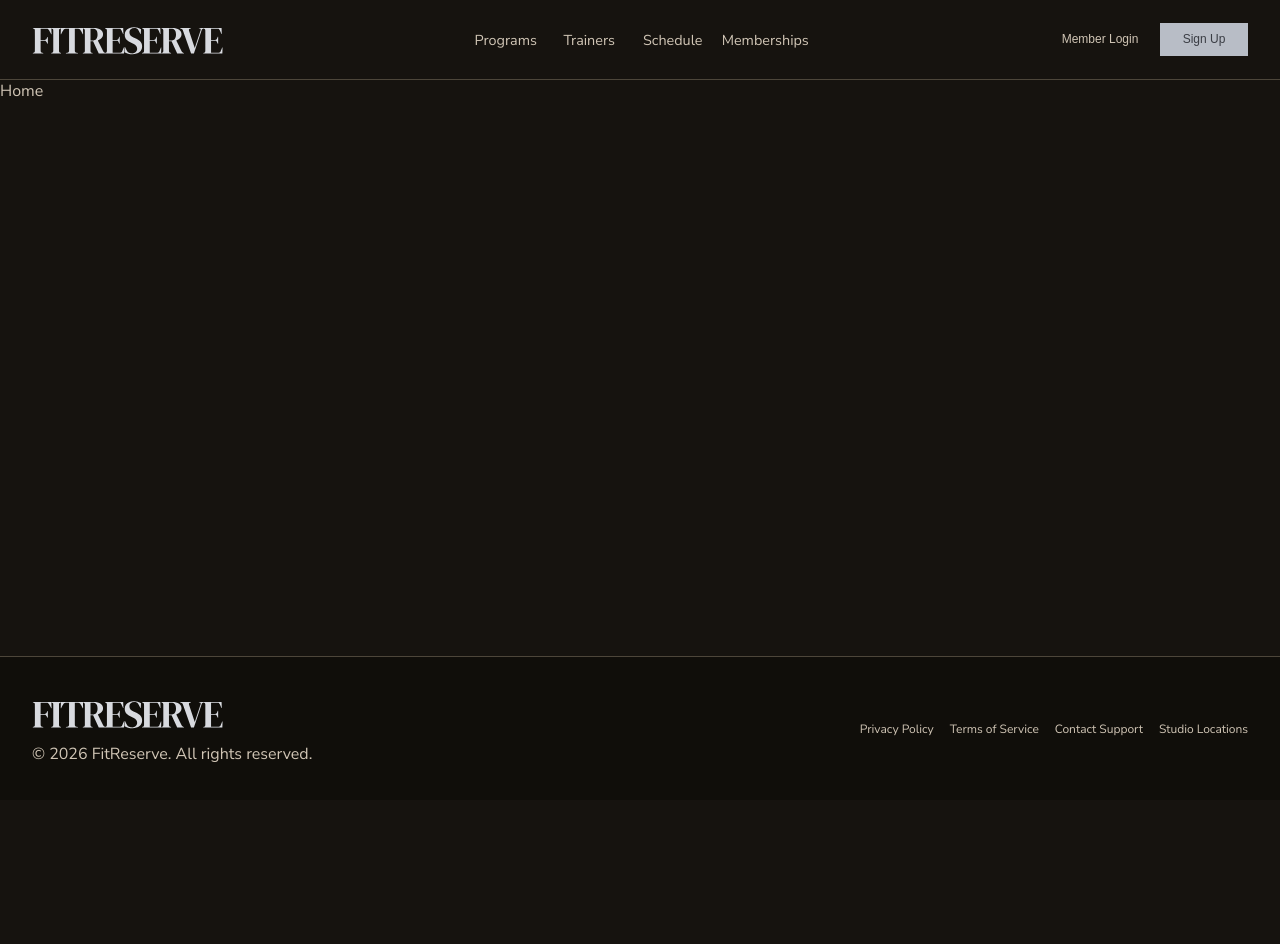
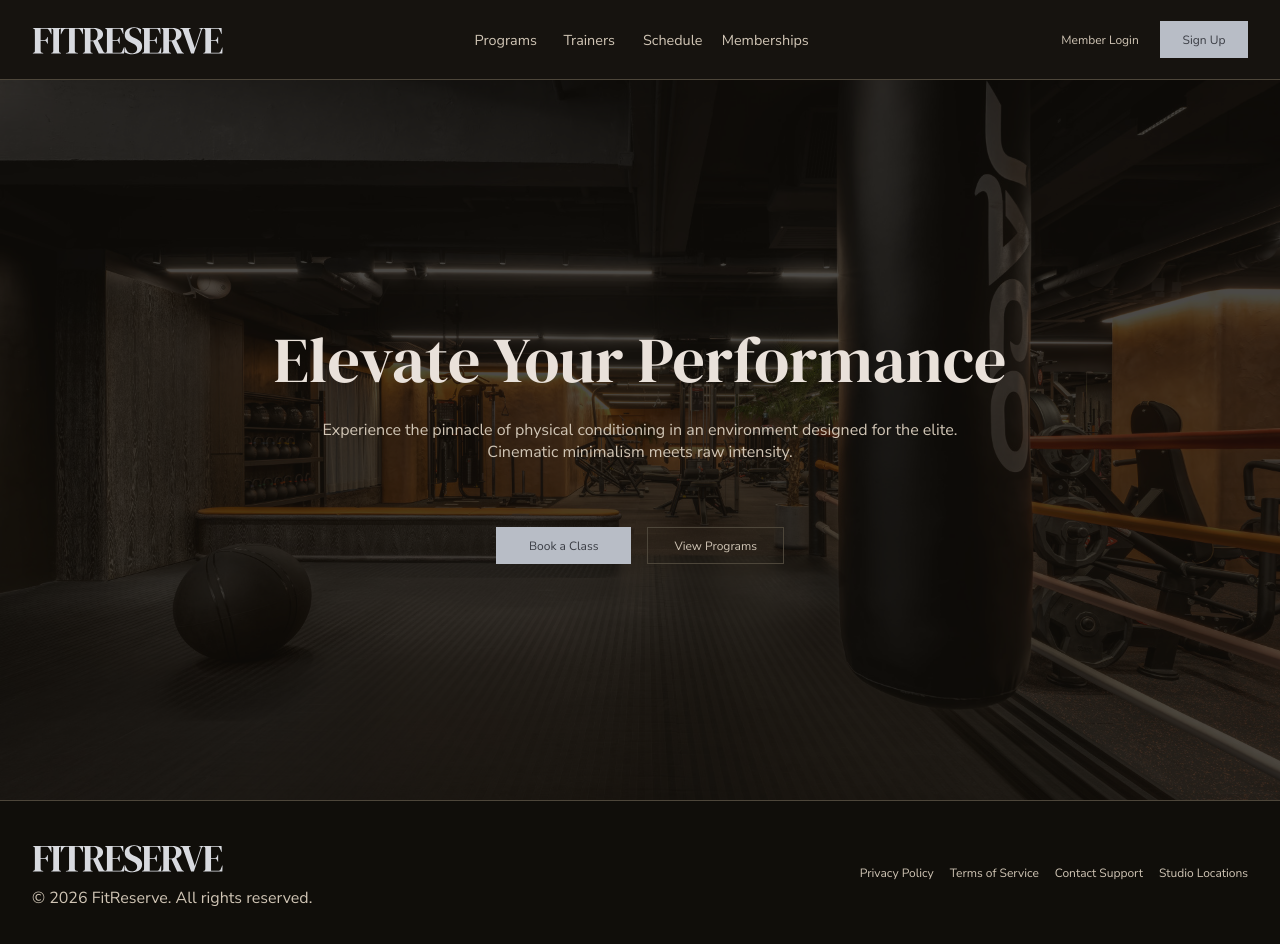
Before and after one commit to nikatopu/fitreserve, a React (Create React App) app: page / in a window 1280 px wide. Before the commit the page ends 800 px from the top, so only its background shows below. Built offline with nearby package versions, Linux system fonts and the light colour scheme.

Commit message:
Feat/ Landing

```diff
--- a/src/components/atoms/Button/Button.module.scss
+++ b/src/components/atoms/Button/Button.module.scss
@@ -6,10 +6,11 @@
   padding: 0;
 
   width: 100%;
-  min-height: 2.5em;
+  min-height: 2.75em;
 
   display: flex;
   justify-content: center;
+  align-items: center;
 
   cursor: pointer;
   transition:
@@ -22,6 +23,7 @@
   }
 
   .label {
+    font-family: var(--font-body);
     font-size: 0.9em;
     margin: auto;
   }
@@ -36,3 +38,14 @@
     color: var(--text-color-light);
   }
 }
+
+.secondary {
+  background-color: transparent;
+  border: 1px solid var(--border-color);
+  color: var(--text-color);
+
+  &:hover {
+    background-color: var(--text-color-light);
+    color: var(--text-color-dark);
+  }
+}
--- a/src/components/atoms/Paragraph/index.tsx
+++ b/src/components/atoms/Paragraph/index.tsx
@@ -6,14 +6,23 @@ interface IProps {
   text: string | JSX.Element;
   className?: string;
   size?: "small" | "medium" | "large";
+  textAlign?: "left" | "center" | "right";
+  maxWidth?: string;
 }
 
 export default function Paragraph({
   text,
   className,
   size = "medium",
+  textAlign = "left",
+  maxWidth,
 }: IProps) {
   return (
-    <p className={classNames(style.paragraph, style[size], className)}>{text}</p>
+    <p
+      className={classNames(style.paragraph, style[size], className)}
+      style={{ textAlign, maxWidth }}
+    >
+      {text}
+    </p>
   );
 }
--- a/src/components/atoms/Title/Title.module.scss
+++ b/src/components/atoms/Title/Title.module.scss
@@ -1,3 +1,7 @@
 .title {
   font-family: var(--font-title);
+  color: var(--text-color-light);
+  font-weight: 400;
+  font-size: 4em;
+  text-align: center;
 }
--- a/src/components/atoms/Title/index.tsx
+++ b/src/components/atoms/Title/index.tsx
@@ -1,5 +1,5 @@
 import { JSX } from "react/jsx-runtime";
-import style from "./Title.module.css";
+import style from "./Title.module.scss";
 import classNames from "classnames";
 
 interface IProps {
--- /dev/null
+++ b/src/components/molecules/Background/Background.module.scss
@@ -0,0 +1,25 @@
+.container {
+  position: absolute;
+  inset: 0;
+  width: 100%;
+  height: 100%;
+
+  z-index: -1;
+}
+
+.backgroundImage {
+  width: 100%;
+  height: 100%;
+  object-fit: cover;
+  object-position: center;
+}
+
+.darkenOverlay {
+  position: absolute;
+  inset: 0;
+  width: 100%;
+  height: 100%;
+
+  background-color: var(--background-color-dark);
+  opacity: 0.75;
+}
--- /dev/null
+++ b/src/components/molecules/Background/index.tsx
@@ -0,0 +1,15 @@
+import style from "./Background.module.scss";
+
+interface IProps {
+  img: string;
+  darken?: boolean;
+}
+
+export default function Background({ img, darken = true }: IProps) {
+  return (
+    <div className={style.container}>
+      <img src={img} alt="Background" className={style.backgroundImage} />
+      {darken && <div className={style.darkenOverlay} />}
+    </div>
+  );
+}
--- a/src/components/molecules/Header/Header.module.scss
+++ b/src/components/molecules/Header/Header.module.scss
@@ -1,4 +1,9 @@
 .header {
+  position: -webkit-sticky;
+  position: sticky;
+  top: 0;
+
+  width: 100%;
   min-height: var(--header-height);
   border-bottom: 1px solid var(--border-color);
 
@@ -42,7 +47,6 @@
 .logo {
   width: 100%;
   height: auto;
-
 }
 
 .navButtonsContainer {
--- /dev/null
+++ b/src/components/organisms/Landing/Landing.module.scss
@@ -0,0 +1,33 @@
+.container {
+  position: relative;
+  width: 100%;
+  height: 100%;
+  min-height: var(--content-min-height);
+
+  display: flex;
+  align-items: center;
+  justify-content: center;
+}
+
+.content {
+  width: 100%;
+  height: 100%;
+  max-width: 55em;
+
+  display: flex;
+  flex-direction: column;
+  align-items: center;
+  justify-content: center;
+  gap: 1em;
+}
+
+.buttonContainer {
+  width: 100%;
+  max-width: 18em;
+  margin-top: 3em;
+
+  display: flex;
+  flex-direction: row;
+  justify-content: center;
+  gap: 1em;
+}
--- /dev/null
+++ b/src/components/organisms/Landing/index.tsx
@@ -0,0 +1,41 @@
+import Button from "../../atoms/Button";
+import Paragraph from "../../atoms/Paragraph";
+import Title from "../../atoms/Title";
+import Background from "../../molecules/Background";
+import style from "./Landing.module.scss";
+
+export default function Landing() {
+  function handleBookAClass() {
+    window.location.href = "./schedule";
+  }
+
+  function handleViewPrograms() {
+    window.location.href = "./programs";
+  }
+
+  return (
+    <section className={style.container}>
+      <Background img="/assets/luxury-gym.jpg" />
+
+      <div className={style.content}>
+        <Title text="Elevate Your Performance" />
+
+        <Paragraph
+          text="Experience the pinnacle of physical conditioning in an environment designed for the elite. Cinematic minimalism meets raw intensity."
+          textAlign="center"
+          maxWidth="40em"
+        />
+
+        <div className={style.buttonContainer}>
+          <Button onClick={handleBookAClass} label="Book a Class" />
+
+          <Button
+            onClick={handleViewPrograms}
+            label="View Programs"
+            theme="secondary"
+          />
+        </div>
+      </div>
+    </section>
+  );
+}
--- a/src/global.scss
+++ b/src/global.scss
@@ -17,9 +17,7 @@
 
   --header-height: 5em;
   --footer-height: 9em;
-  --content-min-height: calc(
-    100vh - var(--header-height) - var(--footer-height)
-  );
+  --content-min-height: calc(100vh - var(--header-height));
 }
 
 body {
@@ -34,6 +32,9 @@ body {
   box-sizing: border-box;
   padding: 0;
   margin: 0;
+
+  scrollbar-color: var(--text-color-light) var(--background-color-dark);
+  scrollbar-width: thin;
 }
 
 code {
--- a/src/pages/Home/Home.module.scss
+++ b/src/pages/Home/Home.module.scss
@@ -0,0 +1,5 @@
+.container {
+  width: 100%;
+  height: 100%;
+  min-height: var(--content-min-height);
+}
--- a/src/pages/Home/index.tsx
+++ b/src/pages/Home/index.tsx
@@ -1,7 +1,10 @@
+import Landing from "../../components/organisms/Landing";
 import style from "./Home.module.scss";
 
 export default function Home() {
   return (
-    <div>Home</div>
-  )
+    <div className={style.container}>
+      <Landing />
+    </div>
+  );
 }
```
Also changed, not shown: public/assets/luxury-gym.jpg (added).
